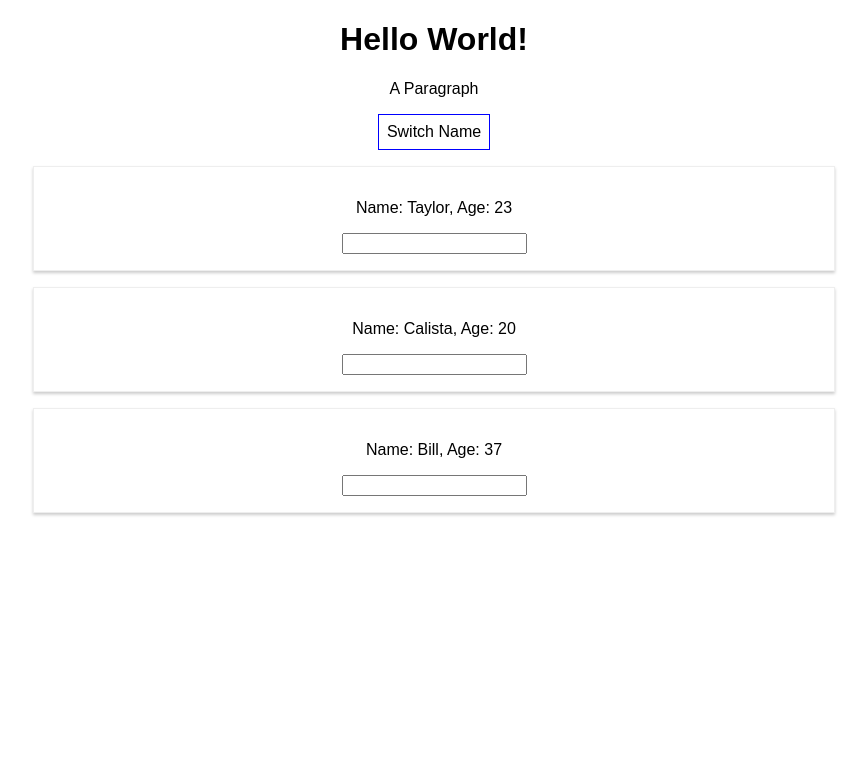
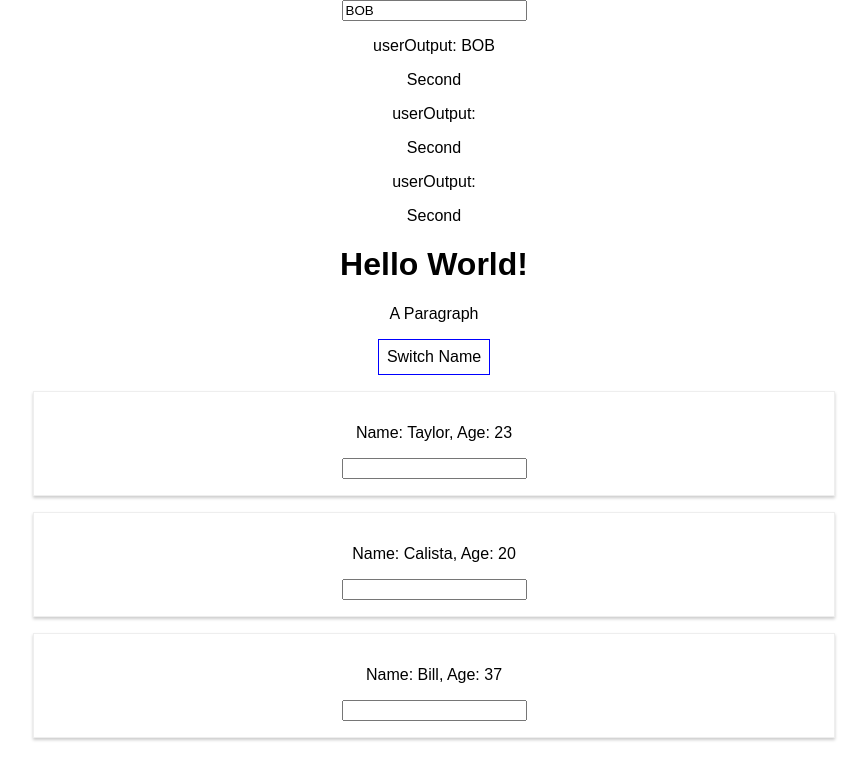
Before and after one commit to twillia7/react-complete-guide, a React (Create React App) app: page / in a window 1280 px wide. Shown: the top 780 px of the page, without its empty margins (206-1073 px from the left). Built offline with nearby package versions, Linux system fonts and the light colour scheme.

Commit message:
Working on project

```diff
--- a/src/App.js
+++ b/src/App.js
@@ -2,8 +2,12 @@ import React, { Component } from 'react';
 import './App.css';
 import Person from './Person/Person';
 
+import UserInput from './UserInput/UserInput';
+import UserOutput from './UserOutput/UserOutput';
+
 class App extends Component {
   state = {
+    username: 'BOB',
     persons: [
       {name: 'Taylor', age: 23},
       {name: 'Calista', age: 20},
@@ -29,6 +33,12 @@ class App extends Component {
     });
   }
 
+  onChange = (e) => {
+    this.setState({
+      username: e.target.value
+    });
+  }
+
   render() {
     const style = {
       backgroundColor: 'white',
@@ -40,6 +50,10 @@ class App extends Component {
 
     return (
       <div className="App">
+        <UserInput change={this.onChange.bind(this)} username={this.state.username}></UserInput>
+        <UserOutput name={this.state.username}></UserOutput>
+        <UserOutput></UserOutput>
+        <UserOutput></UserOutput>
         <h1>Hello World!</h1>
         <p>A Paragraph</p>
         <button
--- /dev/null
+++ b/src/UserInput/UserInput.js
@@ -0,0 +1,11 @@
+import React from 'react';
+
+const userInput = (props) => {
+  return (
+    <div className="userInput">
+      <input type="text" onChange={props.change} value={props.username}></input>
+    </div>
+  )
+};
+
+export default userInput;
--- /dev/null
+++ b/src/UserOutput/UserOutput.js
@@ -0,0 +1,12 @@
+import React from 'react';
+
+const userOutput = (props) => {
+  return (
+    <div className="userOutput">
+      <p>userOutput: {props.name}</p>
+      <p>Second</p>
+    </div>
+  )
+};
+
+export default userOutput;
```
